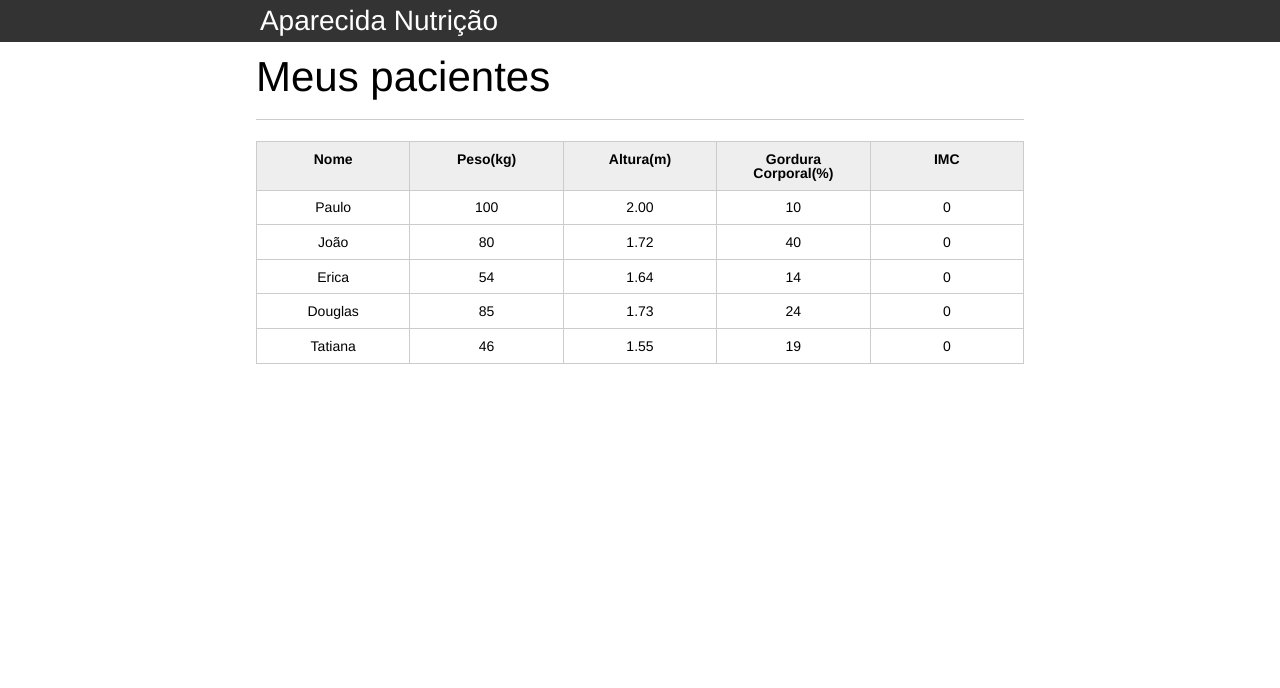
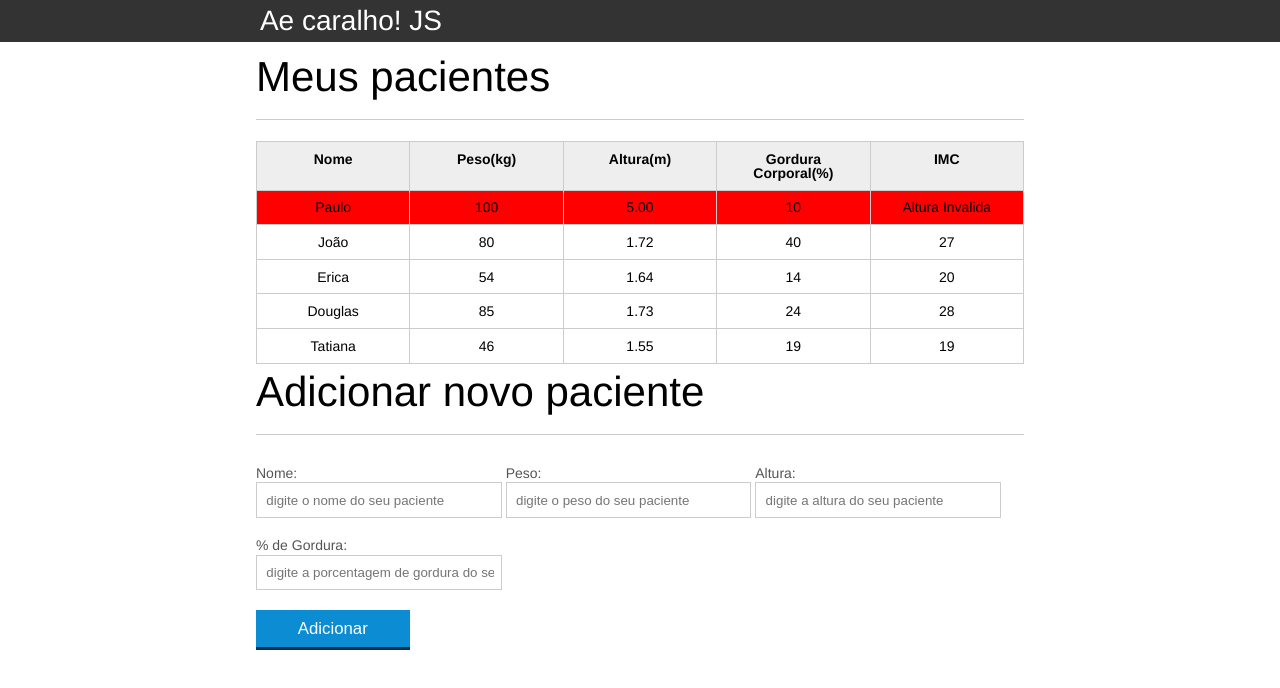
Before and after one commit to lberaldo/ProjetoClinicaJS, a plain HTML site: page index.html in a window 1280 px wide. Drawn offline with Linux system fonts and the light colour scheme.

Commit message:
Calculando IMC via JS

```diff
--- a/css/index.css
+++ b/css/index.css
@@ -132,3 +132,6 @@ button[disabled=disabled], button:disabled {
 .campo-invalido{
 	border: 1px solid red;
 }
+.paciente-invalido{
+	background-color: red;
+}
--- a/index.html
+++ b/index.html
@@ -12,7 +12,7 @@
 
 		<header>
 			<div class="container">
-				<h1>Aparecida Nutrição</h1>
+				<h1 class="titulo">Aparecida Nutrição</h1>
 			</div>
 		</header>
 		<main>
@@ -29,10 +29,10 @@
 						</tr>
 					</thead>
 					<tbody id="tabela-pacientes">
-						<tr class="paciente" >
+						<tr class="paciente" id="primeiro-paciente">
 							<td class="info-nome">Paulo</td>
 							<td class="info-peso">100</td>
-							<td class="info-altura">2.00</td>
+							<td class="info-altura">5.00</td>
 							<td class="info-gordura">10</td>
 							<td class="info-imc">0</td>
 						</tr>
@@ -72,6 +72,29 @@
 
 			</section>
 		</main>
-
+		<!-- ... -->
+		<section class="container">
+		<h2 id="titulo-form">Adicionar novo paciente</h2>
+			<form>
+				<div class="grupo">
+					<label for="nome">Nome:</label>
+					<input id="nome" name="nome" type="text" placeholder="digite o nome do seu paciente" class="campo">
+				</div>
+				<div class="grupo">
+					<label for="peso">Peso:</label>
+					<input id="peso" name="peso" type="text" placeholder="digite o peso do seu paciente" class="campo campo-medio">
+				</div>
+				<div class="grupo">
+					<label for="altura">Altura:</label>
+					<input id="altura" name="altura" type="text" placeholder="digite a altura do seu paciente" class="campo campo-medio">
+				</div>
+				<div class="grupo">
+					<label for="gordura">% de Gordura:</label>
+					<input id="gordura" type="text" placeholder="digite a porcentagem de gordura do seu paciente" class="campo campo-medio">
+				</div>
+				<button id="adicionar-paciente" class="botao bto-principal">Adicionar</button>
+			</form>
+		</section>
+		<script src="js/principal.js"></script>
 	</body>
 </html>
--- /dev/null
+++ b/js/principal.js
@@ -0,0 +1,46 @@
+
+var titulo = document.querySelector('.titulo');
+titulo.textContent = "Ae caralho! JS";
+
+var pacientes = document.querySelectorAll('.paciente');
+
+for (var i = 0; i < pacientes.length; i++){
+
+    var paciente = pacientes[i]; /*Para fazer isso para todos pacientes. */
+    console.log(paciente);
+
+
+    var tdPeso = paciente.querySelector('.info-peso');
+    var peso = tdPeso.textContent;
+
+    var tdAltura = paciente.querySelector('.info-altura');
+    var altura = tdAltura.textContent;
+
+    var tdImc = paciente.querySelector('.info-imc');
+
+    var pesoEhValido = true;
+    var alturaEhValida = true;
+
+    if (peso < 0 || peso > 1000) {
+        console.log('Peso Invalido');
+        pesoEhValido = false;
+        tdImc.textContent= "Peso Invalido!";
+        /*paciente.style.color = "red";*/
+        paciente.classList.add('paciente-invalido');
+    }
+
+    if (altura < 0 || altura > 3.00 ) {
+        console.log('Altura invalida');
+        alturaEhValida = false;
+        tdImc.textContent = "Altura Invalida";
+        /*paciente.style.color = "red";*/
+        paciente.classList.add('paciente-invalido');
+    }
+
+    if (alturaEhValida && pesoEhValido) {
+        var imc = peso / (altura * altura);
+        tdImc.textContent = imc.toFixed(); /* Formata em 2 casas decimais.*/
+    }else{
+        console.log('Fodeu!')
+    }
+}
```
Also changed, not shown: 1 other file.
